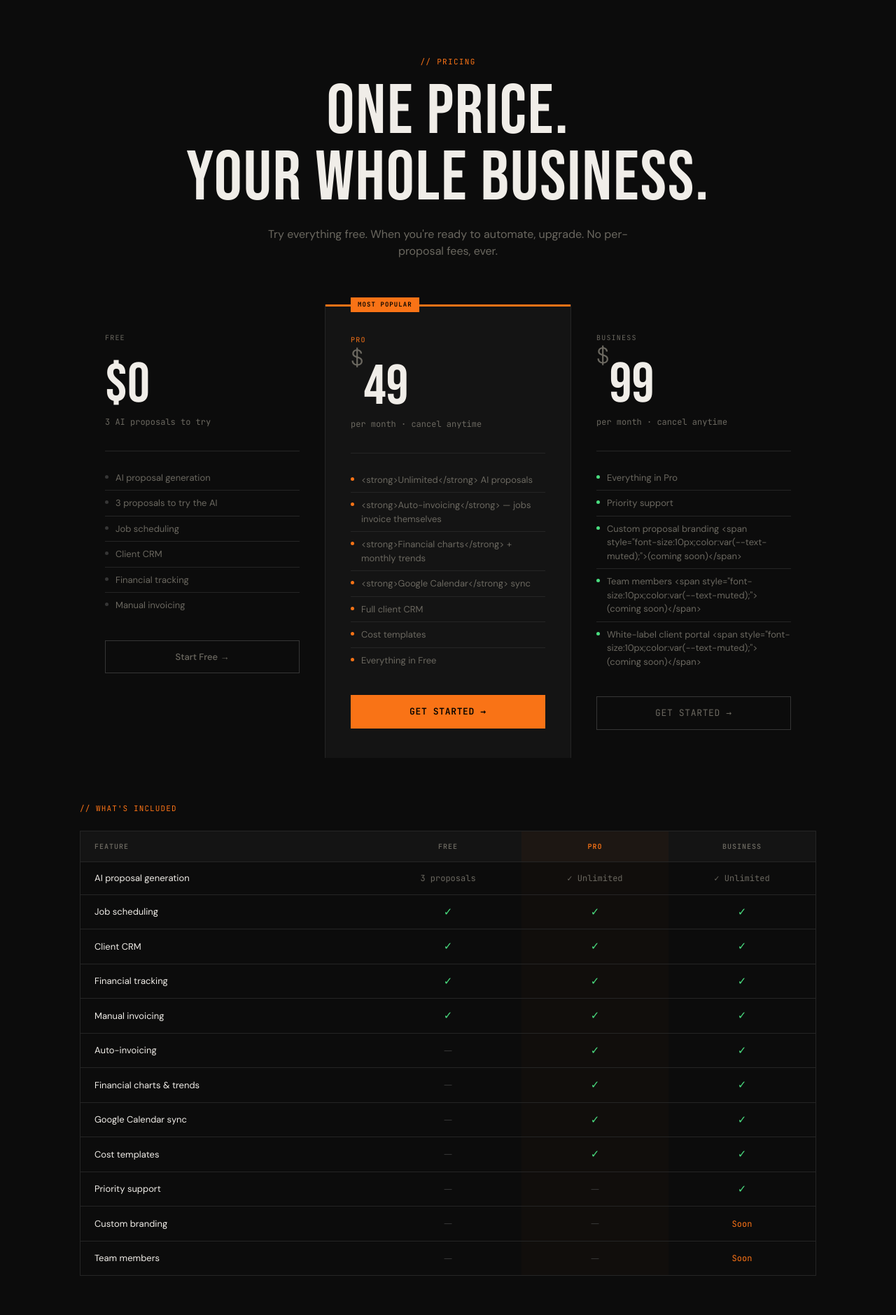
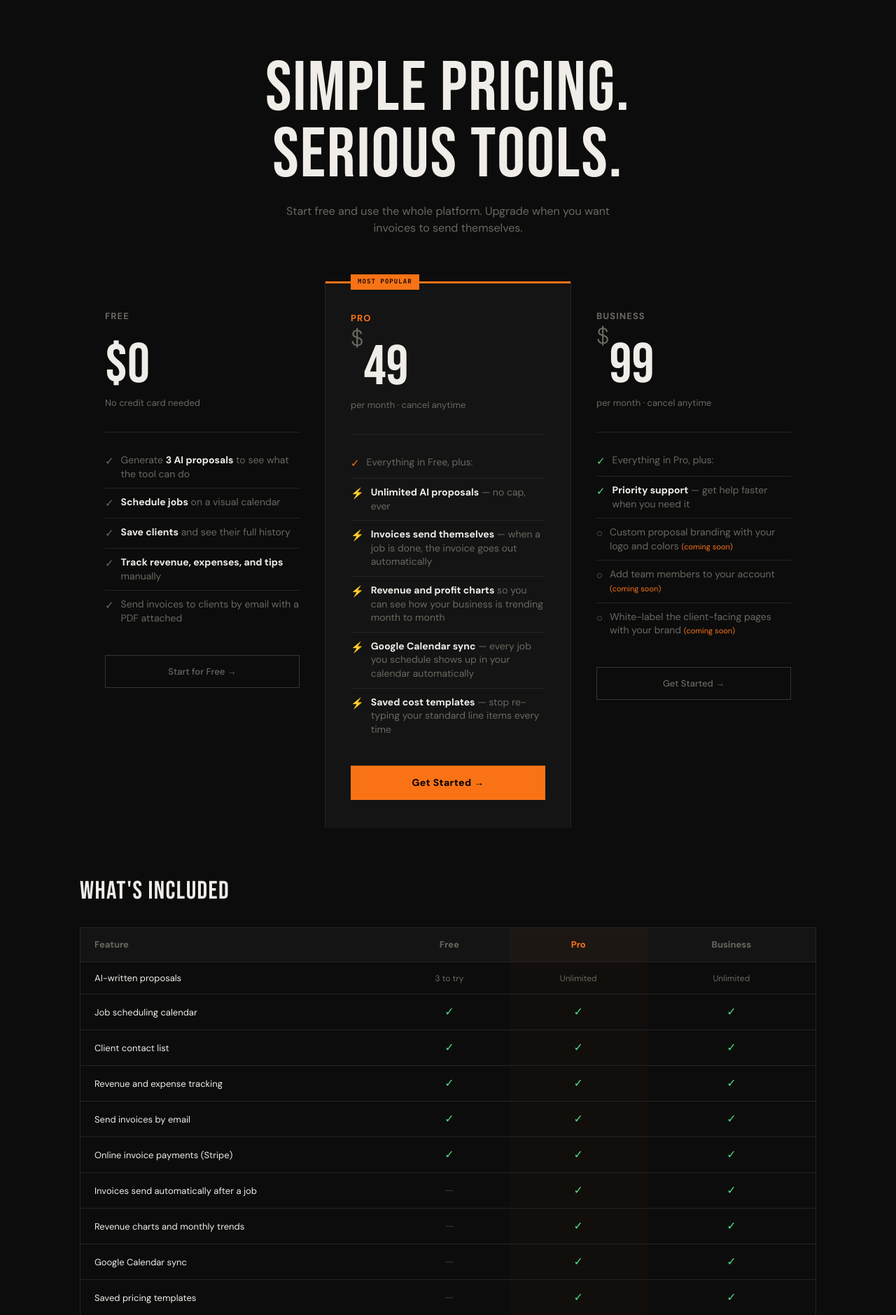
Before and after one commit to ryanzlotnik-bit/proposalai, a Flask app: page /pricing in a window 1280 px wide. Shown: the part 61-1940 px from the top of the page at 70% size. Run offline with Flask 3, Linux system fonts and the light colour scheme; some libraries are stand-ins or nearby versions.

Commit message:
Fix pricing page copy, remove duplicate trade picker from signup

```diff
--- a/templates/pricing.html
+++ b/templates/pricing.html
@@ -25,11 +25,11 @@
     letter-spacing: 0.12em;
     padding: 4px 10px;
   }
-  .plan-tier {
-    font-family: 'JetBrains Mono', monospace;
-    font-size: 10px;
+  .plan-name {
+    font-size: 13px;
+    font-weight: 700;
     text-transform: uppercase;
-    letter-spacing: 0.12em;
+    letter-spacing: 0.08em;
     margin-bottom: 20px;
   }
   .plan-price {
@@ -48,8 +48,7 @@
     font-weight: 300;
   }
   .plan-cadence {
-    font-family: 'JetBrains Mono', monospace;
-    font-size: 12px;
+    font-size: 13px;
     color: var(--text-muted);
     margin-top: 4px;
     margin-bottom: 32px;
@@ -58,30 +57,21 @@
     display: flex;
     align-items: flex-start;
     gap: 10px;
-    padding: 8px 0;
-    font-size: 13px;
+    padding: 10px 0;
+    font-size: 14px;
     color: var(--text-muted);
     border-bottom: 1px solid var(--border);
+    line-height: 1.4;
   }
   .plan-feature:last-child { border-bottom: none; }
-  .plan-feature .dot {
-    width: 5px; height: 5px;
-    border-radius: 50%;
-    flex-shrink: 0;
-    margin-top: 6px;
-  }
-  .plan-feature .dot.orange { background: var(--orange); }
-  .plan-feature .dot.green  { background: var(--green); }
-  .plan-feature .dot.muted  { background: var(--border-bright); }
+  .plan-feature .icon { flex-shrink: 0; margin-top: 1px; font-size: 15px; }
   .plan-feature strong { color: var(--text); }
 
   .compare-table { width: 100%; border-collapse: collapse; }
   .compare-table th {
     padding: 14px 20px;
-    font-family: 'JetBrains Mono', monospace;
-    font-size: 10px;
-    text-transform: uppercase;
-    letter-spacing: 0.1em;
+    font-size: 13px;
+    font-weight: 700;
     color: var(--text-muted);
     border-bottom: 1px solid var(--border);
     text-align: center;
@@ -97,9 +87,9 @@
   .compare-table td:first-child { text-align: left; color: var(--text); }
   .compare-table tr:last-child td { border-bottom: none; }
   .compare-table tr:hover td { background: rgba(249,115,22,0.02); }
-  .check { color: var(--green); font-size: 15px; }
-  .cross { color: var(--border-bright); font-size: 15px; }
-  .partial { color: var(--orange); font-size: 12px; font-family: 'JetBrains Mono', monospace; }
+  .check { color: var(--green); font-size: 16px; }
+  .cross { color: var(--border-bright); font-size: 16px; }
+  .partial { color: var(--orange); font-size: 12px; }
 </style>
 {% endblock %}
 
@@ -108,9 +98,8 @@
 
   <!-- Heading -->
   <div style="text-align:center;margin-bottom:64px;">
-    <div style="font-family:'JetBrains Mono',monospace;font-size:11px;color:var(--orange);text-transform:uppercase;letter-spacing:0.12em;margin-bottom:16px;">// Pricing</div>
-    <h1 class="font-display" style="font-size:clamp(56px,8vw,100px);color:var(--text);line-height:0.95;">One Price.<br />Your Whole Business.</h1>
-    <p style="color:var(--text-muted);font-size:16px;margin-top:20px;max-width:520px;margin-left:auto;margin-right:auto;">Try everything free. When you're ready to automate, upgrade. No per-proposal fees, ever.</p>
+    <h1 class="font-display" style="font-size:clamp(56px,8vw,100px);color:var(--text);line-height:0.95;">Simple Pricing.<br />Serious Tools.</h1>
+    <p style="color:var(--text-muted);font-size:16px;margin-top:20px;max-width:520px;margin-left:auto;margin-right:auto;">Start free and use the whole platform. Upgrade when you want invoices to send themselves.</p>
   </div>
 
   <!-- Plan cards -->
@@ -118,101 +107,78 @@
 
     <!-- Free -->
     <div class="plan-card">
-      <div class="plan-tier" style="color:var(--text-muted);">Free</div>
+      <div class="plan-name" style="color:var(--text-muted);">Free</div>
       <div class="plan-price">$0</div>
-      <div class="plan-cadence">3 AI proposals to try</div>
+      <div class="plan-cadence">No credit card needed</div>
       <div style="border-top:1px solid var(--border);padding-top:20px;margin-bottom:32px;">
-        {% for dot, text in [
-          ('muted', 'AI proposal generation'),
-          ('muted', '3 proposals to try the AI'),
-          ('muted', 'Job scheduling'),
-          ('muted', 'Client CRM'),
-          ('muted', 'Financial tracking'),
-          ('muted', 'Manual invoicing'),
-        ] %}
-        <div class="plan-feature">
-          <div class="dot {{ dot }}"></div>
-          <span>{{ text }}</span>
-        </div>
-        {% endfor %}
+        <div class="plan-feature"><span class="icon">✓</span><span>Generate <strong>3 AI proposals</strong> to see what the tool can do</span></div>
+        <div class="plan-feature"><span class="icon">✓</span><span><strong>Schedule jobs</strong> on a visual calendar</span></div>
+        <div class="plan-feature"><span class="icon">✓</span><span><strong>Save clients</strong> and see their full history</span></div>
+        <div class="plan-feature"><span class="icon">✓</span><span><strong>Track revenue, expenses, and tips</strong> manually</span></div>
+        <div class="plan-feature"><span class="icon">✓</span><span>Send invoices to clients by email with a PDF attached</span></div>
       </div>
       {% if current_user.is_authenticated %}
         {% if not current_user.is_subscribed %}
-        <div style="font-family:'JetBrains Mono',monospace;font-size:11px;color:var(--text-muted);text-transform:uppercase;letter-spacing:0.1em;padding:12px;border:1px solid var(--border);text-align:center;">CURRENT PLAN</div>
+        <div style="font-size:12px;color:var(--text-muted);text-transform:uppercase;letter-spacing:0.08em;padding:12px;border:1px solid var(--border);text-align:center;font-weight:600;">Your Current Plan</div>
         {% else %}
-        <div style="font-family:'JetBrains Mono',monospace;font-size:11px;color:var(--text-muted);text-transform:uppercase;letter-spacing:0.1em;padding:12px;text-align:center;">Already upgraded</div>
+        <div style="font-size:12px;color:var(--text-muted);padding:12px;text-align:center;">Already upgraded</div>
         {% endif %}
       {% else %}
-        <a href="{{ url_for('register') }}" class="btn-ghost" style="width:100%;justify-content:center;padding:13px;">Start Free →</a>
+        <a href="{{ url_for('register') }}" class="btn-ghost" style="width:100%;justify-content:center;padding:13px;">Start for Free →</a>
       {% endif %}
     </div>
 
     <!-- Pro (FEATURED) -->
     <div class="plan-card featured">
       <div class="plan-badge">Most Popular</div>
-      <div class="plan-tier" style="color:var(--orange);">Pro</div>
+      <div class="plan-name" style="color:var(--orange);">Pro</div>
       <div class="plan-price"><sup>$</sup>49</div>
       <div class="plan-cadence">per month · cancel anytime</div>
       <div style="border-top:1px solid var(--border);padding-top:20px;margin-bottom:32px;">
-        {% for dot, text in [
-          ('orange', '<strong>Unlimited</strong> AI proposals'),
-          ('orange', '<strong>Auto-invoicing</strong> — jobs invoice themselves'),
-          ('orange', '<strong>Financial charts</strong> + monthly trends'),
-          ('orange', '<strong>Google Calendar</strong> sync'),
-          ('orange', 'Full client CRM'),
-          ('orange', 'Cost templates'),
-          ('orange', 'Everything in Free'),
-        ] %}
-        <div class="plan-feature">
-          <div class="dot {{ dot }}"></div>
-          <span>{{ text }}</span>
-        </div>
-        {% endfor %}
+        <div class="plan-feature"><span class="icon" style="color:var(--orange);">✓</span><span>Everything in Free, plus:</span></div>
+        <div class="plan-feature"><span class="icon" style="color:var(--orange);">⚡</span><span><strong>Unlimited AI proposals</strong> — no cap, ever</span></div>
+        <div class="plan-feature"><span class="icon" style="color:var(--orange);">⚡</span><span><strong>Invoices send themselves</strong> — when a job is done, the invoice goes out automatically</span></div>
+        <div class="plan-feature"><span class="icon" style="color:var(--orange);">⚡</span><span><strong>Revenue and profit charts</strong> so you can see how your business is trending month to month</span></div>
+        <div class="plan-feature"><span class="icon" style="color:var(--orange);">⚡</span><span><strong>Google Calendar sync</strong> — every job you schedule shows up in your calendar automatically</span></div>
+        <div class="plan-feature"><span class="icon" style="color:var(--orange);">⚡</span><span><strong>Saved cost templates</strong> — stop re-typing your standard line items every time</span></div>
       </div>
       {% if current_user.is_authenticated %}
         {% if current_user.plan == 'starter' %}
-        <div style="font-family:'JetBrains Mono',monospace;font-size:11px;color:var(--orange);text-transform:uppercase;letter-spacing:0.1em;padding:12px;border:1px solid rgba(249,115,22,0.3);text-align:center;background:rgba(249,115,22,0.06);">✓ CURRENT PLAN</div>
+        <div style="font-size:12px;color:var(--orange);text-transform:uppercase;letter-spacing:0.08em;padding:12px;border:1px solid rgba(249,115,22,0.3);text-align:center;background:rgba(249,115,22,0.06);font-weight:700;">✓ Your Current Plan</div>
         {% else %}
         <form method="POST" action="{{ url_for('create_checkout_session') }}">
           <input type="hidden" name="plan" value="starter" />
-          <button type="submit" class="btn-orange" style="width:100%;justify-content:center;padding:14px;font-size:13px;border:none;cursor:pointer;clip-path:none;font-family:'JetBrains Mono',monospace;letter-spacing:0.05em;">UPGRADE TO PRO →</button>
+          <button type="submit" class="btn-orange" style="width:100%;justify-content:center;padding:14px;font-size:14px;border:none;cursor:pointer;clip-path:none;">Upgrade to Pro →</button>
         </form>
         {% endif %}
       {% else %}
-        <a href="{{ url_for('register') }}" class="btn-orange" style="width:100%;justify-content:center;padding:14px;font-size:13px;clip-path:none;font-family:'JetBrains Mono',monospace;letter-spacing:0.05em;">GET STARTED →</a>
+        <a href="{{ url_for('register') }}" class="btn-orange" style="width:100%;justify-content:center;padding:14px;font-size:14px;clip-path:none;">Get Started →</a>
       {% endif %}
     </div>
 
     <!-- Business -->
     <div class="plan-card">
-      <div class="plan-tier" style="color:var(--text-muted);">Business</div>
+      <div class="plan-name" style="color:var(--text-muted);">Business</div>
       <div class="plan-price"><sup>$</sup>99</div>
       <div class="plan-cadence">per month · cancel anytime</div>
       <div style="border-top:1px solid var(--border);padding-top:20px;margin-bottom:32px;">
-        {% for dot, text in [
-          ('green', 'Everything in Pro'),
-          ('green', 'Priority support'),
-          ('green', 'Custom proposal branding <span style=\"font-size:10px;color:var(--text-muted);\">(coming soon)</span>'),
-          ('green', 'Team members <span style=\"font-size:10px;color:var(--text-muted);\">(coming soon)</span>'),
-          ('green', 'White-label client portal <span style=\"font-size:10px;color:var(--text-muted);\">(coming soon)</span>'),
-        ] %}
-        <div class="plan-feature">
-          <div class="dot {{ dot }}"></div>
-          <span>{{ text }}</span>
-        </div>
-        {% endfor %}
+        <div class="plan-feature"><span class="icon" style="color:var(--green);">✓</span><span>Everything in Pro, plus:</span></div>
+        <div class="plan-feature"><span class="icon" style="color:var(--green);">✓</span><span><strong>Priority support</strong> — get help faster when you need it</span></div>
+        <div class="plan-feature"><span class="icon" style="color:var(--text-muted);">○</span><span>Custom proposal branding with your logo and colors <span style="font-size:11px;color:var(--orange);">(coming soon)</span></span></div>
+        <div class="plan-feature"><span class="icon" style="color:var(--text-muted);">○</span><span>Add team members to your account <span style="font-size:11px;color:var(--orange);">(coming soon)</span></span></div>
+        <div class="plan-feature"><span class="icon" style="color:var(--text-muted);">○</span><span>White-label the client-facing pages with your brand <span style="font-size:11px;color:var(--orange);">(coming soon)</span></span></div>
       </div>
       {% if current_user.is_authenticated %}
         {% if current_user.plan == 'pro' %}
-        <div style="font-family:'JetBrains Mono',monospace;font-size:11px;color:var(--green);text-transform:uppercase;letter-spacing:0.1em;padding:12px;border:1px solid rgba(74,222,128,0.2);text-align:center;background:rgba(74,222,128,0.04);">✓ CURRENT PLAN</div>
+        <div style="font-size:12px;color:var(--green);text-transform:uppercase;letter-spacing:0.08em;padding:12px;border:1px solid rgba(74,222,128,0.2);text-align:center;background:rgba(74,222,128,0.04);font-weight:700;">✓ Your Current Plan</div>
         {% else %}
         <form method="POST" action="{{ url_for('create_checkout_session') }}">
           <input type="hidden" name="plan" value="pro" />
-          <button type="submit" class="btn-ghost" style="width:100%;justify-content:center;padding:13px;cursor:pointer;border:none;font-family:'JetBrains Mono',monospace;letter-spacing:0.05em;font-size:13px;background:var(--surface-2);color:var(--text-muted);border:1px solid var(--border-bright);">UPGRADE TO BUSINESS →</button>
+          <button type="submit" class="btn-ghost" style="width:100%;justify-content:center;padding:13px;cursor:pointer;border:none;font-size:13px;background:var(--surface-2);color:var(--text-muted);border:1px solid var(--border-bright);">Upgrade to Business →</button>
         </form>
         {% endif %}
       {% else %}
-        <a href="{{ url_for('register') }}" class="btn-ghost" style="width:100%;justify-content:center;padding:13px;font-family:'JetBrains Mono',monospace;letter-spacing:0.05em;font-size:13px;">GET STARTED →</a>
+        <a href="{{ url_for('register') }}" class="btn-ghost" style="width:100%;justify-content:center;padding:13px;font-size:13px;">Get Started →</a>
       {% endif %}
     </div>
 
@@ -220,12 +186,12 @@
 
   <!-- Feature comparison -->
   <div style="margin-bottom:80px;">
-    <div style="font-family:'JetBrains Mono',monospace;font-size:11px;color:var(--orange);text-transform:uppercase;letter-spacing:0.1em;margin-bottom:24px;">// What's included</div>
+    <h2 style="font-family:'Bebas Neue',cursive;font-size:36px;color:var(--text);letter-spacing:0.04em;margin-bottom:24px;">What's Included</h2>
     <div style="border:1px solid var(--border);overflow:hidden;">
       <table class="compare-table">
         <thead>
           <tr style="background:var(--surface);">
-            <th style="text-align:left;width:40%;">Feature</th>
+            <th style="text-align:left;width:42%;">Feature</th>
             <th>Free</th>
             <th style="background:rgba(249,115,22,0.04);color:var(--orange);">Pro</th>
             <th>Business</th>
@@ -233,27 +199,28 @@
         </thead>
         <tbody>
           {% for feature, free, pro, biz in [
-            ('AI proposal generation', '3 proposals', '✓ Unlimited', '✓ Unlimited'),
-            ('Job scheduling', '✓', '✓', '✓'),
-            ('Client CRM', '✓', '✓', '✓'),
-            ('Financial tracking', '✓', '✓', '✓'),
-            ('Manual invoicing', '✓', '✓', '✓'),
-            ('Auto-invoicing', '—', '✓', '✓'),
-            ('Financial charts & trends', '—', '✓', '✓'),
-            ('Google Calendar sync', '—', '✓', '✓'),
-            ('Cost templates', '—', '✓', '✓'),
-            ('Priority support', '—', '—', '✓'),
-            ('Custom branding', '—', '—', 'Soon'),
-            ('Team members', '—', '—', 'Soon'),
+            ('AI-written proposals', '3 to try', 'Unlimited', 'Unlimited'),
+            ('Job scheduling calendar', 'Yes', 'Yes', 'Yes'),
+            ('Client contact list', 'Yes', 'Yes', 'Yes'),
+            ('Revenue and expense tracking', 'Yes', 'Yes', 'Yes'),
+            ('Send invoices by email', 'Yes', 'Yes', 'Yes'),
+            ('Online invoice payments (Stripe)', 'Yes', 'Yes', 'Yes'),
+            ('Invoices send automatically after a job', 'No', 'Yes', 'Yes'),
+            ('Revenue charts and monthly trends', 'No', 'Yes', 'Yes'),
+            ('Google Calendar sync', 'No', 'Yes', 'Yes'),
+            ('Saved pricing templates', 'No', 'Yes', 'Yes'),
+            ('Priority support', 'No', 'No', 'Yes'),
+            ('Custom proposal branding', 'No', 'No', 'Coming soon'),
+            ('Team member accounts', 'No', 'No', 'Coming soon'),
           ] %}
           <tr>
             <td>{{ feature }}</td>
             {% for val in [free, pro, biz] %}
             <td {% if loop.index == 2 %}style="background:rgba(249,115,22,0.02);"{% endif %}>
-              {% if val == '✓' %}<span class="check">✓</span>
-              {% elif val == '—' %}<span class="cross">—</span>
-              {% elif val == 'Soon' %}<span class="partial">Soon</span>
-              {% else %}<span style="font-size:12px;font-family:'JetBrains Mono',monospace;color:var(--text-muted);">{{ val }}</span>{% endif %}
+              {% if val == 'Yes' %}<span class="check">✓</span>
+              {% elif val == 'No' %}<span class="cross">—</span>
+              {% elif val == 'Coming soon' %}<span class="partial">Coming soon</span>
+              {% else %}<span style="font-size:12px;color:var(--text-muted);">{{ val }}</span>{% endif %}
             </td>
             {% endfor %}
           </tr>
@@ -265,17 +232,17 @@
 
   <!-- FAQ -->
   <div style="max-width:680px;margin:0 auto;">
-    <div style="font-family:'JetBrains Mono',monospace;font-size:11px;color:var(--orange);text-transform:uppercase;letter-spacing:0.1em;margin-bottom:32px;text-align:center;">// Common Questions</div>
+    <h2 style="font-family:'Bebas Neue',cursive;font-size:36px;color:var(--text);letter-spacing:0.04em;margin-bottom:32px;text-align:center;">Common Questions</h2>
     {% for q, a in [
-      ('Do I need a credit card to start?', 'No. Sign up free and generate 3 proposals with no payment info required.'),
-      ('What changed from the old pricing?', 'We no longer charge per proposal. Pro gives you unlimited proposals plus all the automation features — invoicing, charts, Google Calendar — for one flat monthly price.'),
-      ('What exactly is auto-invoicing?', 'When a scheduled job\'s date passes, CloseTheJob automatically creates the job record and emails a PDF invoice to your client. Zero manual effort.'),
-      ('Can I cancel anytime?', 'Yes. Cancel from your profile page at any time. No contracts, no fees, no questions.'),
-      ('Will my proposals look professional?', 'Yes. Every proposal includes scope of work, materials breakdown, labor hours, payment terms, and warranty info — formatted and ready to send or share with a client link.'),
+      ('Do I need a credit card to sign up?', 'No. Create an account and use the full platform for free. You only need a card when you decide to upgrade.'),
+      ('What does "invoices send automatically" mean?', 'When a scheduled job\'s date passes, CloseTheJob creates the job record and emails a professional PDF invoice to your client with no action from you. You can also let clients pay online directly from the invoice.'),
+      ('Can my clients pay online?', 'Yes. Every invoice includes a "Pay Online" button. Your client clicks it, pays by card through Stripe, and the job is automatically marked as paid in your financials.'),
+      ('Can I cancel anytime?', 'Yes. Cancel from your profile page at any time. No contracts, no cancellation fees.'),
+      ('What do the proposals look like?', 'Each proposal is a professional document with a full scope of work, materials breakdown, labor hours, payment terms, and warranty info. You can share it with a link or print it as a PDF.'),
     ] %}
     <div style="border-bottom:1px solid var(--border);padding:20px 0;">
-      <div style="font-size:14px;font-weight:600;color:var(--text);margin-bottom:8px;">{{ q }}</div>
-      <div style="font-size:13px;color:var(--text-muted);line-height:1.6;">{{ a }}</div>
+      <div style="font-size:15px;font-weight:600;color:var(--text);margin-bottom:8px;">{{ q }}</div>
+      <div style="font-size:13px;color:var(--text-muted);line-height:1.7;">{{ a }}</div>
     </div>
     {% endfor %}
   </div>
```
Also changed, not shown: templates/register.html (+0 -18 lines).
